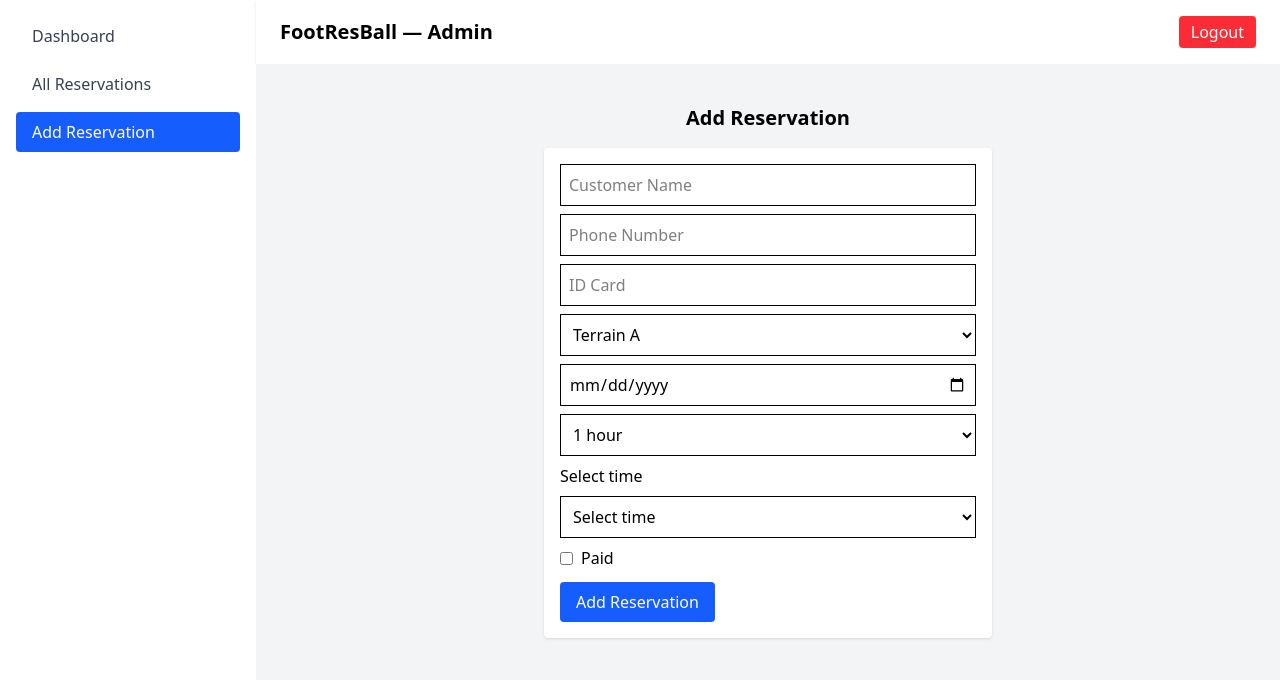
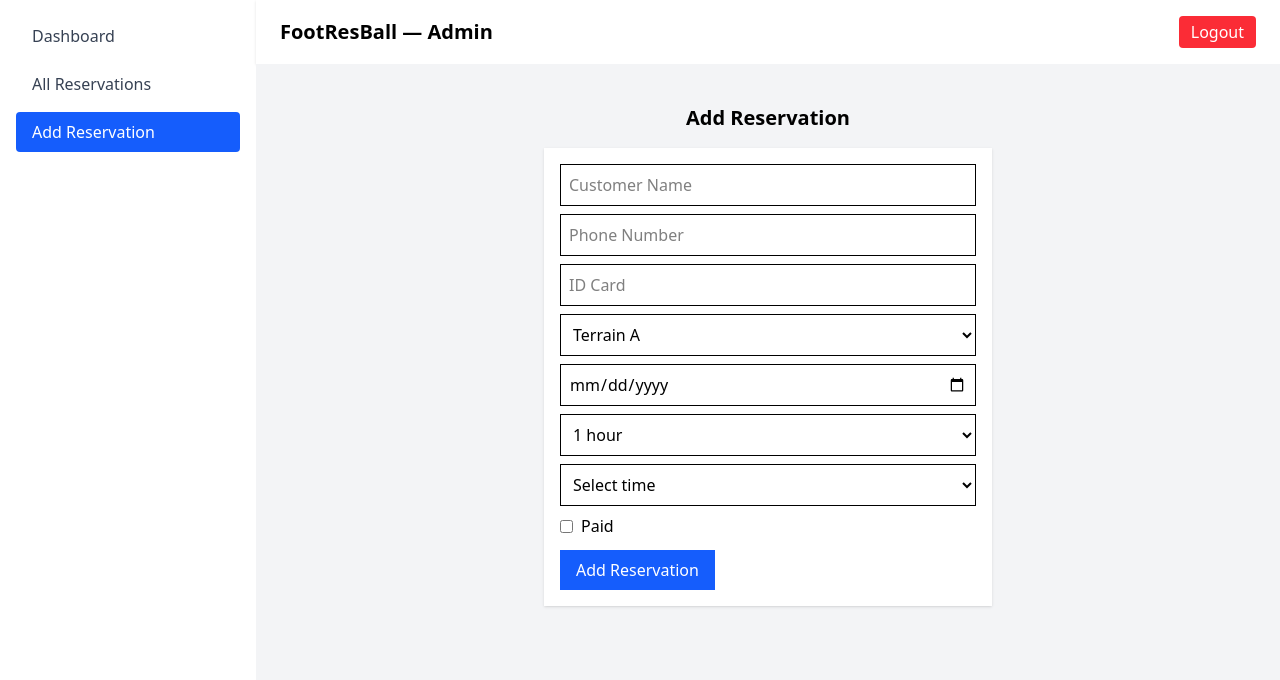
Before and after one commit to Lahcen-Ouhassou/FootResBall, a React (Vite) app in the folder FootResBall-frontend/: page /reserve in a window 1280 px wide. Shown: the top 680 px of the page. Built offline with nearby package versions, Linux system fonts and the light colour scheme; sample sign-in values are in the browser's storage.

Commit message:
Update...

```diff
--- a/FootResBall-frontend/src/components/ReservationForm.jsx
+++ b/FootResBall-frontend/src/components/ReservationForm.jsx
@@ -126,7 +126,7 @@ export default function ReservationForm({ refresh, editId, onDone }) {
 
       <form
         onSubmit={handleSubmit}
-        className="bg-white p-4 rounded shadow w-full max-w-md"
+        className="bg-white p-4 shadow w-full max-w-md"
       >
         {error && <div className="text-red-500 mb-2">{error}</div>}
         {success && <div className="text-green-600 mb-2">{success}</div>}
@@ -185,7 +185,6 @@ export default function ReservationForm({ refresh, editId, onDone }) {
           <option value={2}>2 hours</option>
         </select>
 
-        <label className="block mb-2">Select time</label>
         {loadingSlots ? (
           <div>Loading slots...</div>
         ) : (
@@ -217,7 +216,7 @@ export default function ReservationForm({ refresh, editId, onDone }) {
 
         <button
           type="submit"
-          className="text-white px-4 py-2 rounded bg-blue-600 hover:bg-blue-700 cursor-pointer"
+          className="text-white px-4 py-2  bg-blue-600 hover:bg-blue-700 cursor-pointer"
         >
           {editId ? "Update" : "Add Reservation"}
         </button>
```
